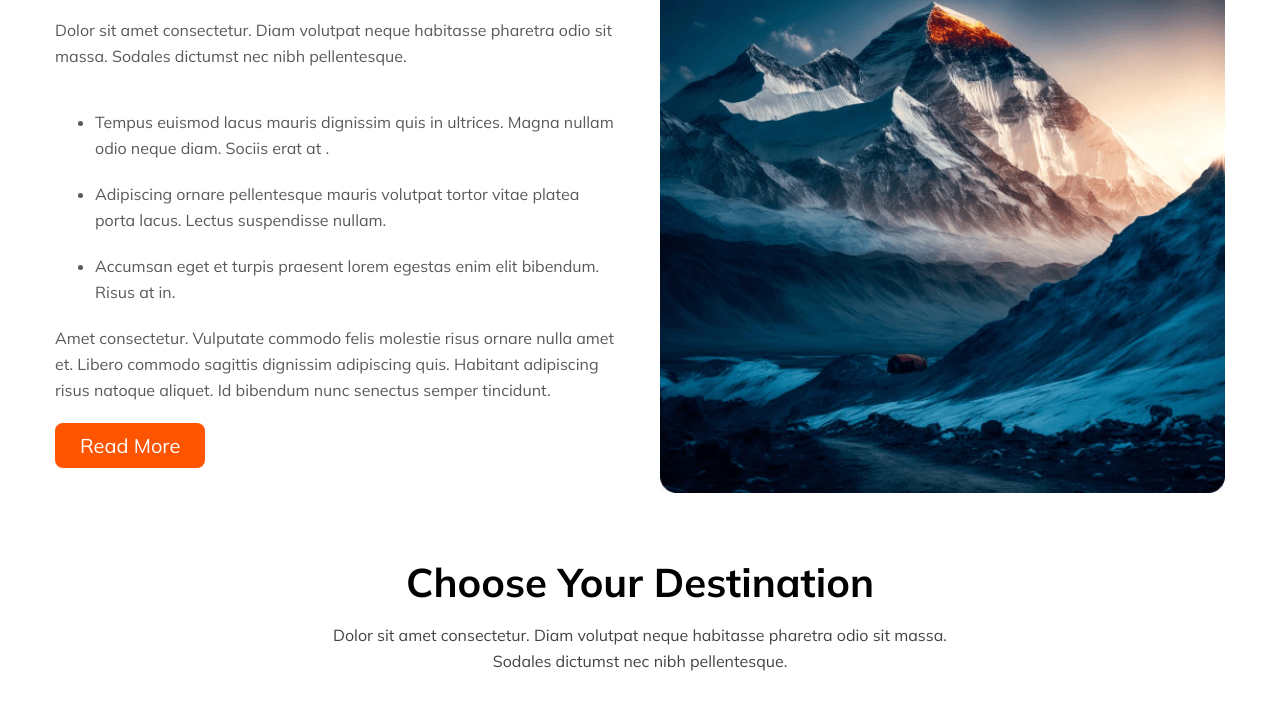
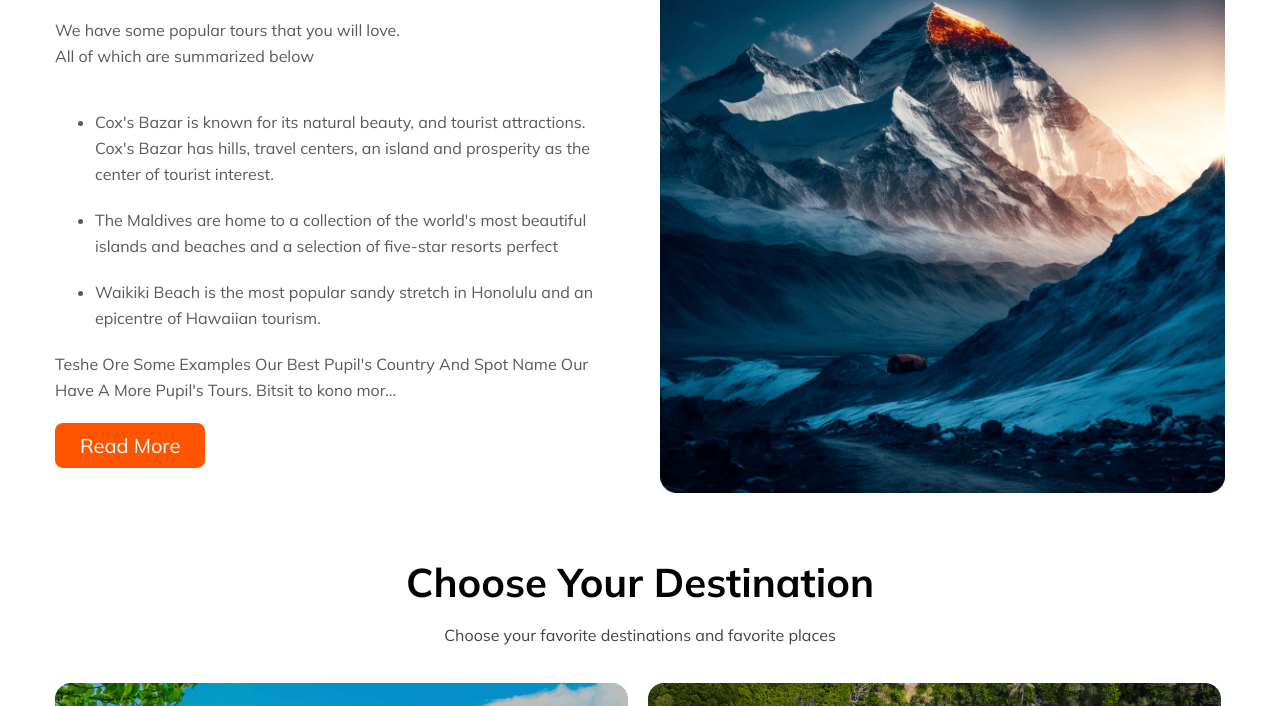
Before and after one commit to sagorcnits/wayfarer-travel, a plain HTML site: page index.html in a window 1280 px wide. Shown: the part 700-1406 px from the top of the page. Drawn offline with Linux system fonts and the light colour scheme.

Commit message:
lorem ipsum text change

```diff
--- a/index.html
+++ b/index.html
@@ -35,10 +35,7 @@
       <section class="banner-section">
         <div class="banner-container">
           <h1>Explore Your Travel</h1>
-          <p>
-            Dolor sit amet consectetur. Nullam suspendisse vitae ultricies dolor
-            adipiscing. In et odio
-          </p>
+          <p>Find your favorite places Select where you want to go.</p>
           <div class="search-container">
             <div class="banner-card">
               <p>Where go</p>
@@ -67,28 +64,28 @@
           <div class="pupoler-title">
             <h1>Our Popular Tours</h1>
             <p>
-              Dolor sit amet consectetur. Diam volutpat neque habitasse pharetra
-              odio sit massa. Sodales dictumst nec nibh pellentesque.
+              We have some popular tours that you will love. <br />
+              All of which are summarized below
             </p>
             <ul>
               <li>
-                Tempus euismod lacus mauris dignissim quis in ultrices. Magna
-                nullam odio neque diam. Sociis erat at .
+                Cox's Bazar is known for its natural beauty, and tourist
+                attractions. Cox's Bazar has hills, travel centers, an island
+                and prosperity as the center of tourist interest.
               </li>
               <li>
-                Adipiscing ornare pellentesque mauris volutpat tortor vitae
-                platea porta lacus. Lectus suspendisse nullam.
+                The Maldives are home to a collection of the world's most
+                beautiful islands and beaches and a selection of five-star
+                resorts perfect
               </li>
               <li>
-                Accumsan eget et turpis praesent lorem egestas enim elit
-                bibendum. Risus at in.
+                Waikiki Beach is the most popular sandy stretch in Honolulu and
+                an epicentre of Hawaiian tourism.
               </li>
             </ul>
             <p>
-              Amet consectetur. Vulputate commodo felis molestie risus ornare
-              nulla amet et. Libero commodo sagittis dignissim adipiscing quis.
-              Habitant adipiscing risus natoque aliquet. Id bibendum nunc
-              senectus semper tincidunt.
+              Teshe Ore Some Examples Our Best Pupil's Country And Spot Name Our
+              Have A More Pupil's Tours. Bitsit to kono mor...
             </p>
 
             <button class="pupoler-btn">Read More</button>
@@ -102,11 +99,7 @@
       <!-- choose your destination sectin start -->
       <section class="destination-section">
         <h1>Choose Your Destination</h1>
-        <p>
-          Dolor sit amet consectetur. Diam volutpat neque habitasse pharetra
-          odio sit massa. <br />
-          Sodales dictumst nec nibh pellentesque.
-        </p>
+        <p>Choose your favorite destinations and favorite places</p>
         <div class="destination-container">
           <div class="row1">
             <div class="destination-card maldiv">
@@ -185,29 +178,24 @@
       <!-- why choose us section start  -->
       <section class="choose-section">
         <h1>Why Choose Us</h1>
-        <p>
-          Dolor sit amet consectetur. Diam volutpat neque habitasse pharetra
-          odio sit massa. <br />
-          Sodales dictumst nec nibh pellentesque.
-        </p>
+        <p>We try hard to provide good service</p>
         <div class="choose-container">
           <div class="choose-row1">
             <div class="choose-card hotel">
               <img src="Images/hotel 1.png" alt="" />
               <h2>Handpicked Hotels</h2>
               <p>
-                Amet consectetur. Vulputate commodo felis molestie risus ornare
-                nulla amet et. Libero commodo sagittis dignissim adipiscing
-                quis. Habitant adipiscing risus natoque aliquet.
+                Find the ideal Hand Picked Hotel for your break, whether you’re
+                looking for luxury country hotels or an upmarket hotel and spa.
               </p>
             </div>
             <div class="choose-card map">
               <img src="Images/map 1.png" alt="" />
               <h2>World Class Service</h2>
               <p>
-                Amet consectetur. Vulputate commodo felis molestie risus ornare
-                nulla amet et. Libero commodo sagittis dignissim adipiscing
-                quis. Habitant adipiscing risus natoque aliquet.
+                World class customer service is the gold standard of customer
+                care. It goes beyond just solving problems or answering
+                questions.
               </p>
             </div>
           </div>
@@ -217,9 +205,9 @@
                 <img src="Images/price-tag 1.png" alt="" />
                 <h2>Best Price Guarantee</h2>
                 <p>
-                  Amet consectetur. Vulputate commodo felis molestie risus
-                  ornare nulla amet et. Libero commodo sagittis dignissim
-                  adipiscing quis. Habitant adipiscing risus natoque aliquet.
+                  Our Best Price Guarantee means that you can be sure of booking
+                  at the best rate. If you find a lower price elsewhere within
+                  24 hours ...
                 </p>
               </div>
             </div>
@@ -231,9 +219,8 @@
       <section class="discount-section">
         <h1>Deals & Discounts</h1>
         <p>
-          Dolor sit amet consectetur. Diam volutpat neque habitasse pharetra
-          odio sit massa. <br />
-          Sodales dictumst nec nibh pellentesque.
+          we can get you great deals and provide accommodation and activities at
+          the best, direct price.
         </p>
         <div class="discount-container">
           <div class="discount-row">
@@ -243,9 +230,10 @@
               <a href="#"><i class="fa-solid fa-location-dot"></i> Malaysia</a>
               <h2>Tour To Satorini</h2>
               <p>
-                Amet consectetur. Vulputate commodo felis molestie risus ornare
-                nulla amet et. Libero commodo sagittis dignissim adipiscing
-                quis. Habitant adipiscing.
+                Even if you only have a short time on Santorini, make the most
+                of it on this private, 100% customizable half-day tour with your
+                personal driver/guide, including 2-way transfers from your
+                Santorini hotel.
               </p>
               <h3>Price: $1300-$1500</h3>
               <button>Book Now</button>
@@ -258,9 +246,10 @@
               <a href="#"><i class="fa-solid fa-location-dot"></i> Malaysia</a>
               <h2>Tour To Satorini</h2>
               <p>
-                Amet consectetur. Vulputate commodo felis molestie risus ornare
-                nulla amet et. Libero commodo sagittis dignissim adipiscing
-                quis. Habitant adipiscing.
+                Even if you only have a short time on Santorini, make the most
+                of it on this private, 100% customizable half-day tour with your
+                personal driver/guide, including 2-way transfers from your
+                Santorini hotel.
               </p>
               <h3>Price: $1300-$1500</h3>
               <button>Book Now</button>
@@ -273,9 +262,10 @@
               <a href="#"><i class="fa-solid fa-location-dot"></i> Malaysia</a>
               <h2>Tour To Satorini</h2>
               <p>
-                Amet consectetur. Vulputate commodo felis molestie risus ornare
-                nulla amet et. Libero commodo sagittis dignissim adipiscing
-                quis. Habitant adipiscing.
+                Even if you only have a short time on Santorini, make the most
+                of it on this private, 100% customizable half-day tour with your
+                personal driver/guide, including 2-way transfers from your
+                Santorini hotel.
               </p>
               <h3>Price: $1300-$1500</h3>
               <button>Book Now</button>
@@ -290,18 +280,16 @@
         <div class="perfect-container">
           <div class="perfect-title">
             <h1>A Simple Perfect Place To Get Lost</h1>
-            <p>
-              Amet consectetur. Vulputate commodo felis molestie risus ornare
-              nulla amet et. Libero commodo sagittis dignissim adipiscing quis.
-            </p>
+            <p>Bangladesh Bandarban is a place to get lost</p>
             <ul>
               <li>
-                Adipiscing ornare pellentesque mauris volutpat tortor vitae
-                platea porta lacus. Lectus suspendisse nullam.
+                This place is peace trekking, swimming in boga lake if you are
+                lucky you can see the milkyway too!!! if you wanna...
               </li>
               <li>
-                Adipiscing ornare pellentesque mauris volutpat tortor vitae
-                platea porta lacus. Lectus suspendisse nullam.
+                All tourist places and attractions in Bandarban are grouped in
+                the following categories. Click on a category bellow to find all
+                the attractions of that type.
               </li>
             </ul>
             <button>See More</button>
@@ -359,18 +347,14 @@
         </div>
       </section>
       <!-- footer section start  -->
-
+    </main>
     <footer>
       <div class="footer-container">
         <div class="footer-logo">
           <img src="Images/main-logo.png" alt="" />
           <h1>Wayfarer <span>Travel</span></h1>
         </div>
-          <p>
-            Lorem ipsum dolor sit amet consectetur. Nulla sit viverra morbi
-            vitae blandit orci potenti vulputate. Leo erat maecenas vitae
-            elementum ultricies nullam.
-          </p>
+        <p>Contact us for any destinations</p>
         <div class="social-container">
           <a href="#"><i class="fa-brands fa-twitter"></i></a>
           <a href="#"><i class="fa-brands fa-facebook-f"></i></a>
@@ -378,9 +362,8 @@
           <a href="#"><i class="fa-brands fa-github"></i></a>
         </div>
         <hr />
-          <p>2017, All Rights Reserved.</p>
+        <p>2024, All Rights Reserved.</p>
       </div>
     </footer>
-    </main>
   </body>
 </html>
```
Lines whose indentation alone changed are shown as unchanged.
